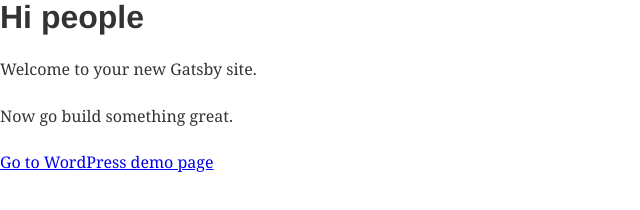
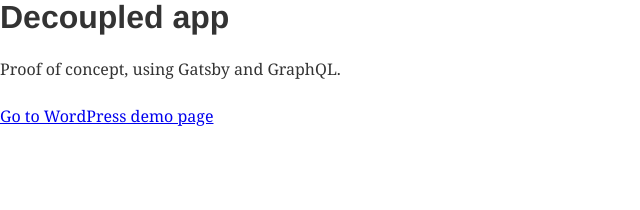
Before and after one commit to heathernfran/gatsby-graphql, a Gatsby site: page / in a window 1280 px wide. Shown: the whole page, without its empty margins (0-640 px from the left). Built offline with nearby package versions, Linux system fonts and the light colour scheme; Gatsby itself is replaced by a stand-in of ours.

Commit message:
Update homepage text

```diff
--- a/src/pages/index.js
+++ b/src/pages/index.js
@@ -3,9 +3,8 @@
 
 const IndexPage = () => (
   <div>
-    <h1>Hi people</h1>
-    <p>Welcome to your new Gatsby site.</p>
-    <p>Now go build something great.</p>
+    <h1>Decoupled app</h1>
+    <p>Proof of concept, using Gatsby and GraphQL.</p>
     <Link to="/page-wp/">Go to WordPress demo page</Link>
   </div>
 )
```
